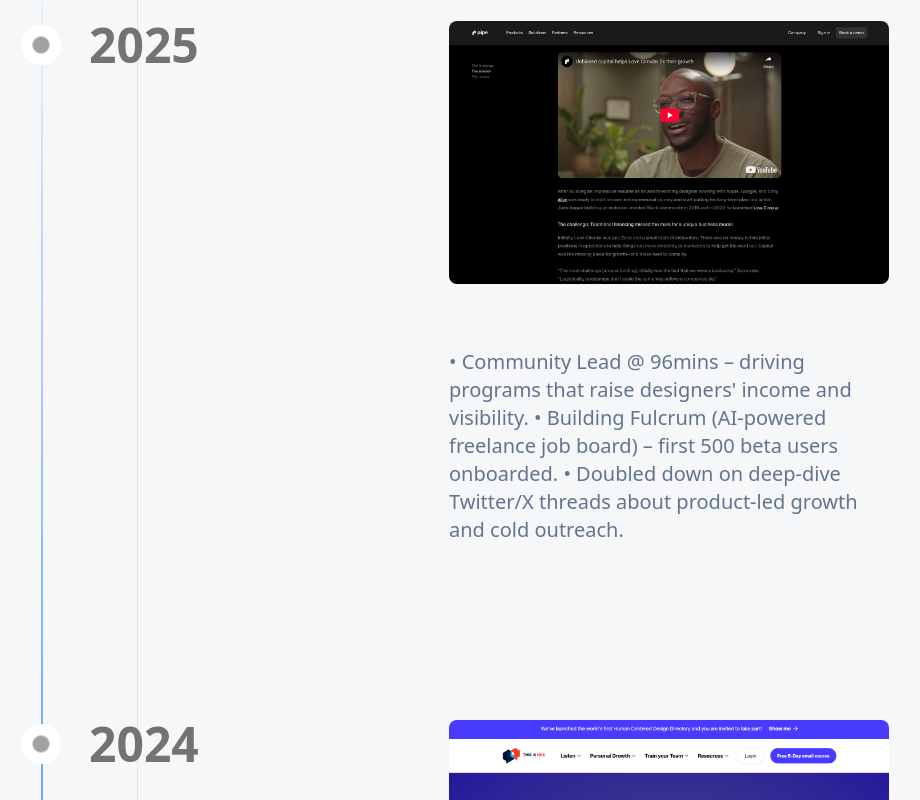
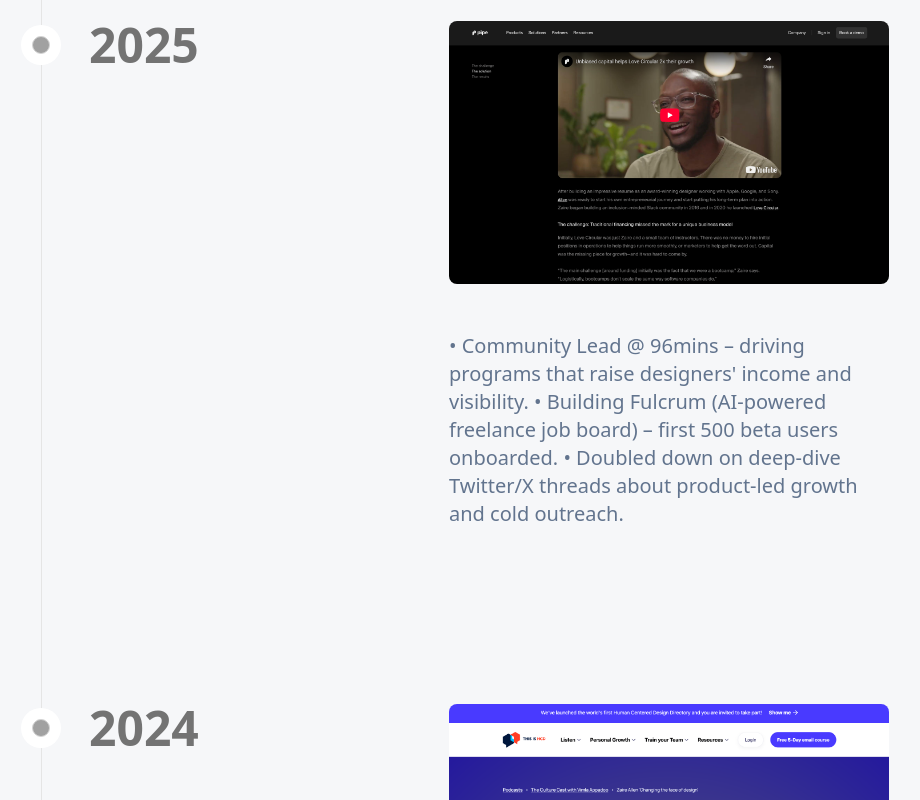
Before and after one commit to zaireallen/Zaire-Allen-Portfolio-2025, a React (Vite) app: page / in a window 1280 px wide. Shown: the part 1131-1931 px from the top of the page, without its empty margins (183-1103 px from the left). Built offline with nearby package versions, Linux system fonts and the light colour scheme.

Commit message:
removed the gradient from the scroll motion

```diff
--- a/src/components/ui/Timeline.tsx
+++ b/src/components/ui/Timeline.tsx
@@ -29,7 +29,7 @@ export const Timeline = ({ data }: { data: TimelineEntry[] }) => {
 
   const { scrollYProgress } = useScroll({
     target: containerRef,
-    offset: ["start end", "end start"],
+    offset: ["start 10%", "end start"],
   });
 
   const heightTransform = useTransform(scrollYProgress, [0, 1], ["0%", "100%"]);
@@ -41,8 +41,8 @@ export const Timeline = ({ data }: { data: TimelineEntry[] }) => {
       ref={containerRef}
     >
       <div ref={ref} className="relative max-w-4xl mx-auto pb-4">
-        {/* Single vertical line between title and content */}
-        <div className="absolute left-32 top-0 h-full w-px bg-neutral-200 dark:bg-neutral-700 pointer-events-none z-0" />
+        {/* Full-height vertical line */}
+        <div className="absolute left-8 top-0 h-full w-px bg-neutral-200 dark:bg-neutral-700 pointer-events-none z-0" />
         {data.map((item, index) => (
           <div
             key={index}
@@ -70,7 +70,7 @@ export const Timeline = ({ data }: { data: TimelineEntry[] }) => {
               )}
 
               {/* Timeline entry subtitle */}
-              <h2 className="text-slate-500 dark:text-slate-100 font-light text-xl max-w-4xl py-4">
+              <h2 className="text-slate-500 dark:text-slate-100 font-light text-2xl max-w-4xl pb-4">
                 {item.subtitle}
               </h2>
 
@@ -92,7 +92,7 @@ export const Timeline = ({ data }: { data: TimelineEntry[] }) => {
               height: heightTransform,
               opacity: opacityTransform,
             }}
-            className="absolute inset-x-0 top-0  w-[2px] bg-gradient-to-t from-purple-500 via-blue-500 to-transparent from-[0%] via-[10%] rounded-full"
+            className="absolute inset-x-0 top-0  w-[2px] bg-gradient-to-t  from-[0%] via-[10%] rounded-full"
           />
         </div>
       </div>
```
